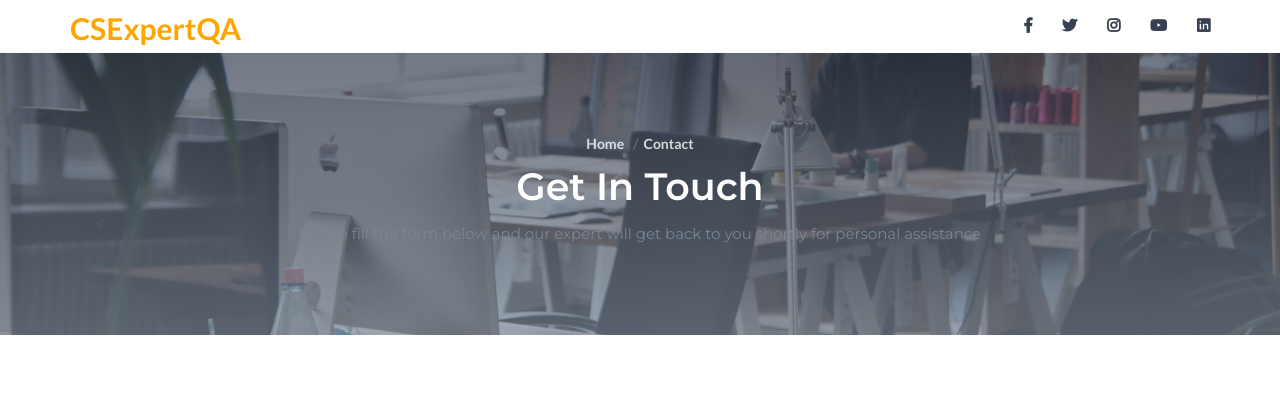
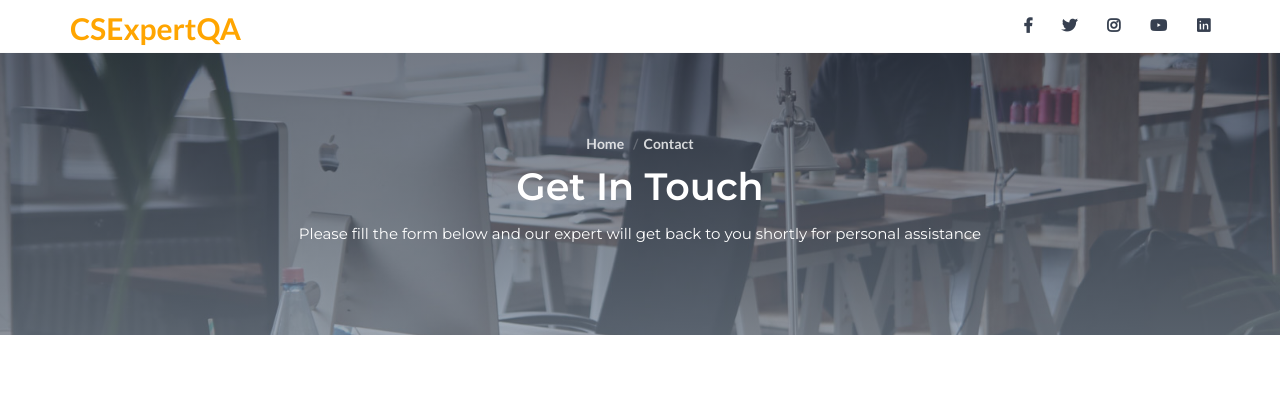
Before and after one commit to csexpertqa/csexpertqa.github.io, a plain HTML site: page contact.html in a window 1280 px wide. Shown: the top 393 px of the page. Drawn offline with Linux system fonts and the light colour scheme.

Commit message:
Update contact.html

```diff
--- a/contact.html
+++ b/contact.html
@@ -73,7 +73,7 @@
 							<li>Contact</li>
 						</ul>
 						<h1 class="white-text">Get In Touch</h1>
-						<p>Please fill the form below and our expert will get back to you shortly for personal assistance</p>
+						<p class="white-text">Please fill the form below and our expert will get back to you shortly for personal assistance</p>
 
 					</div>
 				</div>
```
